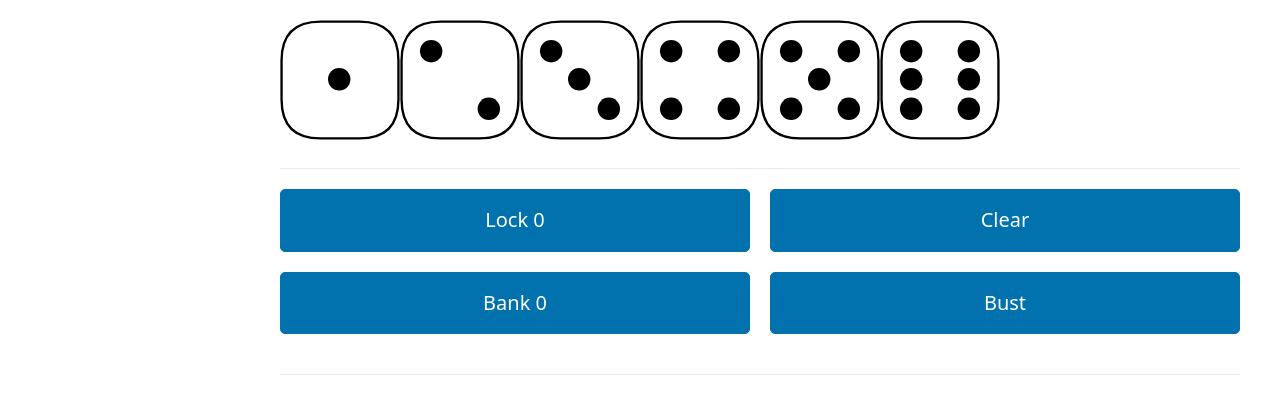
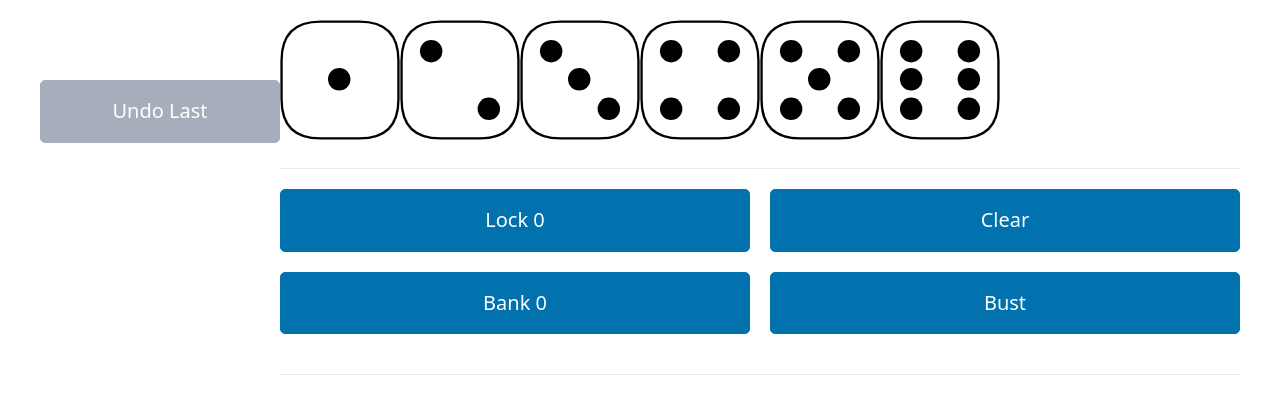
Before and after one commit to kthibodeaux/farkle-scorekeeper, a Vue app: page / in a window 1280 px wide. Both pictures are taken after a click on the button "Start Game". Shown: the top 414 px of the page. Built offline with nearby package versions, Linux system fonts and the light colour scheme.

Commit message:
disable undo last instead of hiding

```diff
--- a/src/components/CurrentTurnLockedIn.vue
+++ b/src/components/CurrentTurnLockedIn.vue
@@ -8,10 +8,11 @@ const currentTurn = useCurrentTurnStore()
 </script>
 
 <template>
-  <div v-if="currentTurn.canUndo">
+  <div>
     <br />
     <br />
-    <input type="submit" class="secondary" @click="currentTurn.undo" value="Undo Last" />
+    <input :disabled="!currentTurn.canUndo" type="submit" class="secondary" @click="currentTurn.undo"
+      value="Undo Last" />
   </div>
   <div v-for="(roll, index) in currentTurn.lockedIn" :key="index">
     <DieFace v-for="(side, index) in roll" :key="index" :side="side" size="1em" :clickable="false" />
```
